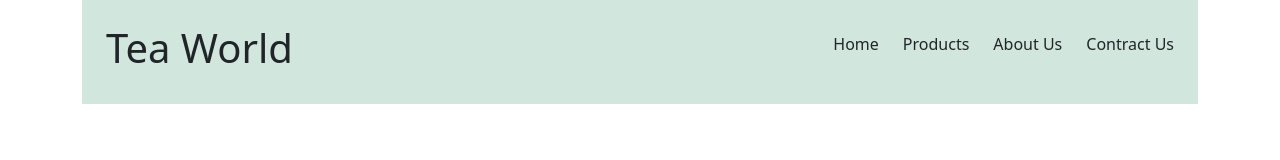
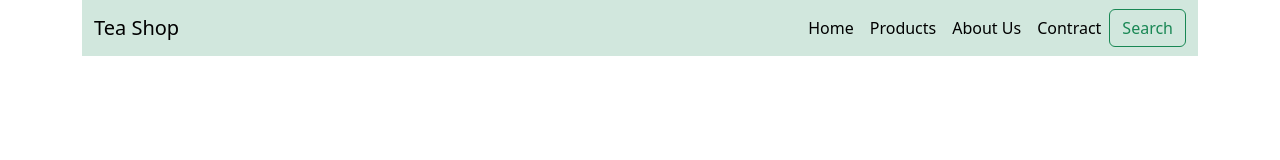
Before and after one commit to Tuhin531/tea-house-template, a plain HTML site: page index.html in a window 1280 px wide. Drawn offline with nearby package versions, Linux system fonts and the light colour scheme.

Commit message:
add nav bar

```diff
--- a/index.html
+++ b/index.html
@@ -11,27 +11,35 @@
 
   </head>
   <body>
-    <header class="container">
+    <header class="container ">
 
-        <div class=" mx-auto bg-success-subtle">
-            <div class=" d-flex justify-content-between align-items-center pt-10 p-4">
-               <div>
-                    <h1 class="w-70 h-10">Tea World</h1>
-                </div>
-                    <div>
-                        <ul class=" d-flex justify-content-between  gap-4 fw-medium ">
-                            <li class="list-group-item">Home</li>
-                            <li class="list-group-item">Products</li>
-                            <li class="list-group-item">About Us</li>
-                            <li class="list-group-item">Contract Us</li>
-                        </ul>
-
-                    </div>
-
-                </div>
+        <nav class="navbar navbar-expand-lg bg-body-tertiary bg-success-subtle">
+            <div class="container-fluid">
+              <a class="navbar-brand" href="#">Tea Shop</a>
+              <button class="navbar-toggler" type="button" data-bs-toggle="collapse" data-bs-target="#navbarScroll" aria-controls="navbarScroll" aria-expanded="false" aria-label="Toggle navigation">
+                <span class="navbar-toggler-icon"></span>
+              </button>
+              <div class="collapse navbar-collapse" id="navbarScroll">
+                <ul class="navbar-nav ms-auto my-2 my-lg-0 navbar-nav-scroll" style="--bs-scroll-height: 100px;">
+                  <li class="nav-item">
+                    <a class="nav-link active" aria-current="page" href="#">Home</a>
+                  </li>
+                  <li class="nav-item">
+                    <a class="nav-link active" href="#">Products</a>
+                  </li>
+                  <li class="nav-item">
+                    <a class="nav-link active" href="#">About Us</a>
+                  </li>
+                  <li class="nav-item">
+                    <a class="nav-link active" href="#">Contract</a>
+                  </li>
 
 
-        </div>
+                </ul>
+                <button class="btn btn-outline-success" type="submit">Search</button>
+              </div>
+            </div>
+          </nav>
         <!-- <div class="col">
             <div class="row">
                  <h1>It's good
```
